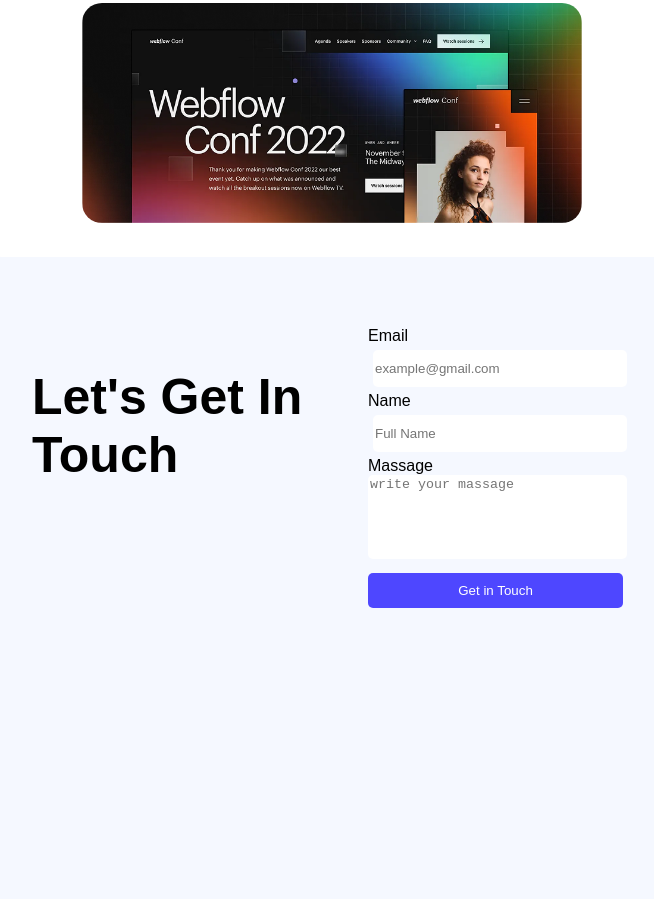
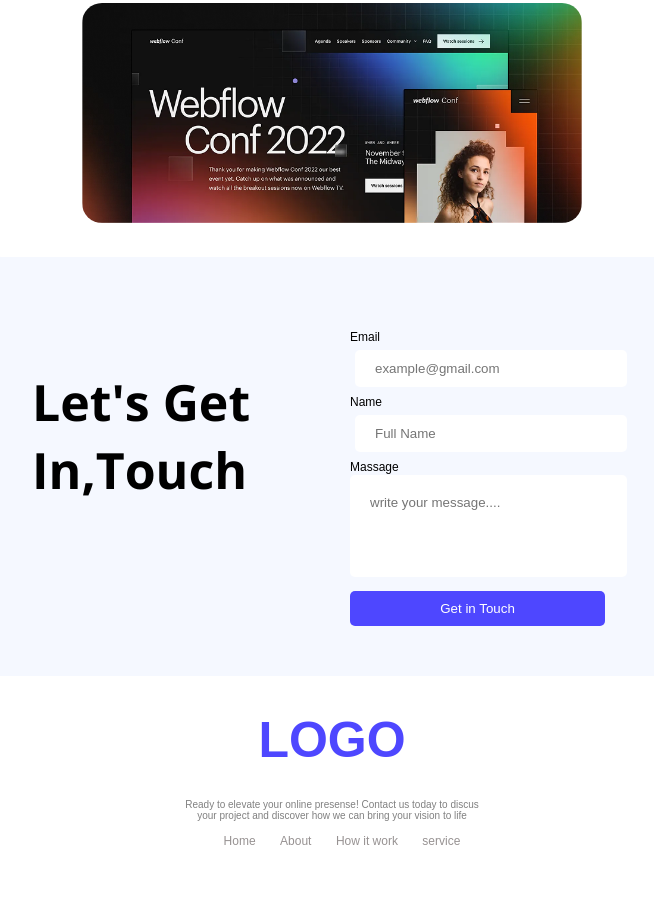
Before and after one commit to mdzubairahmad/B12A01-Assignment, a plain HTML site: page index.html in a window 1280 px wide. Shown: the part 1505-2404 px from the top of the page, without its empty margins (308-962 px from the left). Before the commit the page ends 2163 px from the top, so only its background shows below. Drawn offline with nearby package versions, Linux system fonts and the light colour scheme; a web font is replaced by a local one.

Commit message:
added my assignment

```diff
--- a/index.html
+++ b/index.html
@@ -8,6 +8,9 @@
     <link rel="preconnect" href="https://fonts.googleapis.com">
 <link rel="preconnect" href="https://fonts.gstatic.com" crossorigin>
 <link href="https://fonts.googleapis.com/css2?family=TikTok+Sans:opsz,wght@12..36,300..900&display=swap" rel="stylesheet">
+<link rel="preconnect" href="https://fonts.googleapis.com">
+<link rel="preconnect" href="https://fonts.gstatic.com" crossorigin>
+<link href="https://fonts.googleapis.com/css2?family=Inter:ital,opsz,wght@0,14..32,100..900;1,14..32,100..900&family=Open+Sans:ital,wght@0,300..800;1,300..800&family=Raleway:ital,wght@0,100..900;1,100..900&display=swap" rel="stylesheet">
     <link rel="stylesheet" href="/styles/style.css">
 </head>
 <body>
@@ -150,7 +153,7 @@
          <div class="main-form">
             <section class="form-section">
             <div class="form-head">
-                <h1>Let's Get In Touch</h1>
+                <h1 class="my-font-2">Let's Get In,Touch</h1>
             </div>
             <div class="form">
                 <span>Email</span><br>
@@ -158,8 +161,26 @@
                 <span>Name</span><br>
                 <input type="text" name="Name" id="" placeholder="Full Name" class="in-item">
                 <span>Massage</span><br>
-                <textarea name="massage" id="" placeholder="write your massage" class="in-item2"></textarea><br>
+                <textarea name="massage" id="" placeholder="write your message...." class="in-item2 my-font"></textarea><br>
                 <button class="form-btn primary-btn">Get in Touch</a></button>
             </div>
         </section>
         </div>
+
+        <!----footer section------>
+    <div class="main-footer">
+     <section class="footer">
+        <div class="main-ft">
+            <h1 class="logo">LOGO</h1>
+            <p>Ready to elevate your online presense! Contact us today to discus your project and discover how we can bring your vision to life</p>
+        </div>
+        <div class="link">
+            <a href="">Home</a>
+            <a href="">About</a>
+            <a href="">How it work</a>
+            <a href="">service</a>
+        </div>
+    </section>
+       </div>
+</body>
+</html>
--- a/styles/style.css
+++ b/styles/style.css
@@ -5,6 +5,15 @@
   font-style: normal;
   font-variation-settings:
     "slnt" 0,
+    "wdth" 100;
+}
+
+.my-font-2 {
+  font-family: "Open Sans", sans-serif;
+  font-optical-sizing: auto;
+  font-weight: <400>;
+  font-style: normal;
+  font-variation-settings:
     "wdth" 100;
 }
 body{
@@ -242,6 +251,7 @@ nav{
 }
 .form input{
     margin: 5px;
+    padding-left: 20px;
 }
 .form-head h1{
     font-size: 50px;
@@ -267,6 +277,39 @@ nav{
 a{
     text-decoration: none;
 }
+span{
+    font-size: 12px;
+}
 textarea{
     resize: none;
+    padding-left: 20px;
+    padding-top: 20px;
 }
+
+/*-------foooter section*/
+.main-footer{
+    display: flex;
+    justify-content: center;
+}
+.footer{
+    text-align: center;
+    background-color: white;
+    width: 100%;
+    padding-bottom: 50px;
+    padding-top: 15px;
+}
+.main-ft h1{
+    margin: 0px;
+    padding: 20px;
+}
+.main-ft p{
+    margin: 10px auto;
+    font-size: 10px;
+    color: gray;
+    width: 300px;
+}
+.link a{
+    color: rgb(151, 146, 146);
+    font-size: 12px;
+    margin-left: 20px;
+}
```
